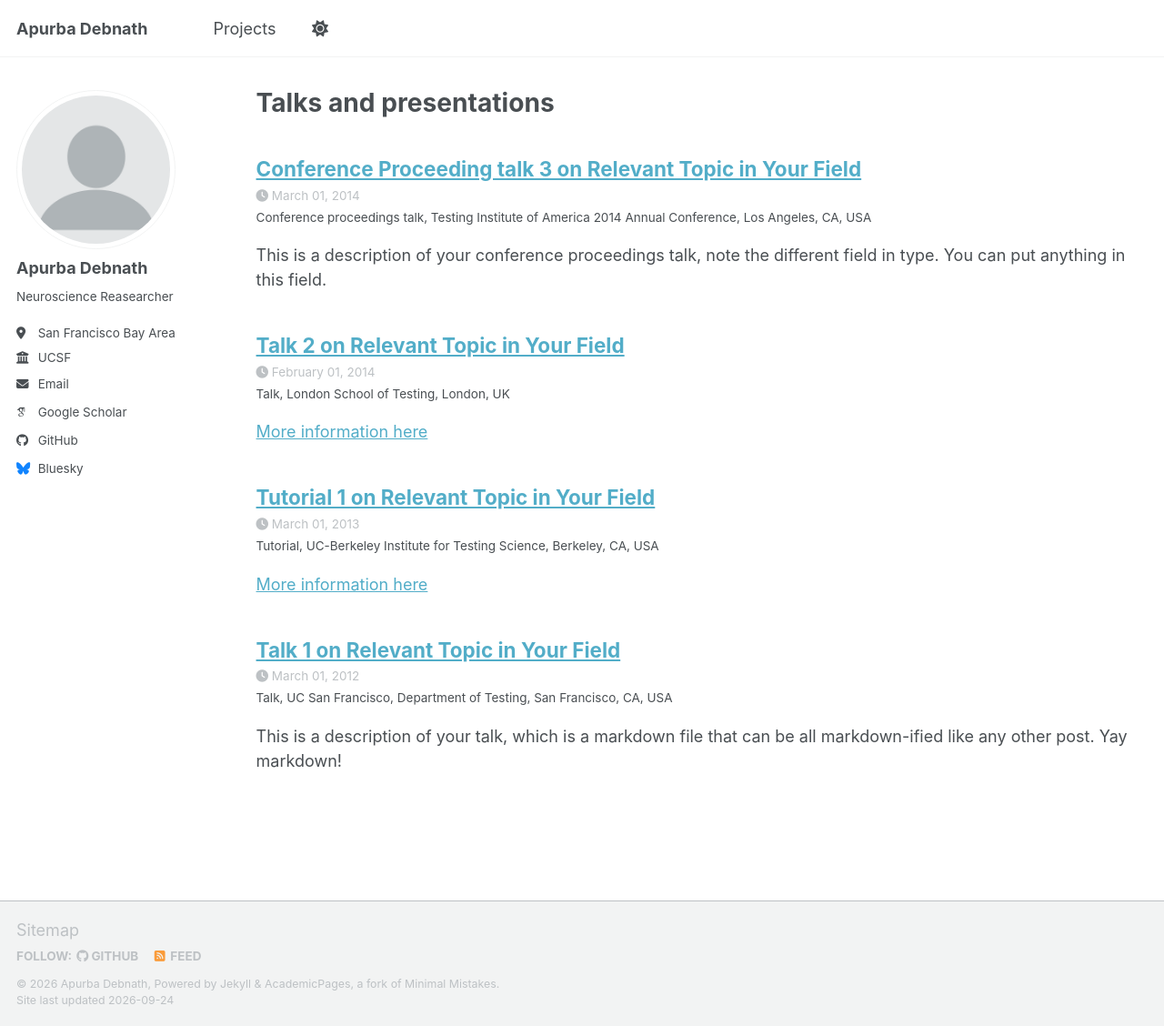
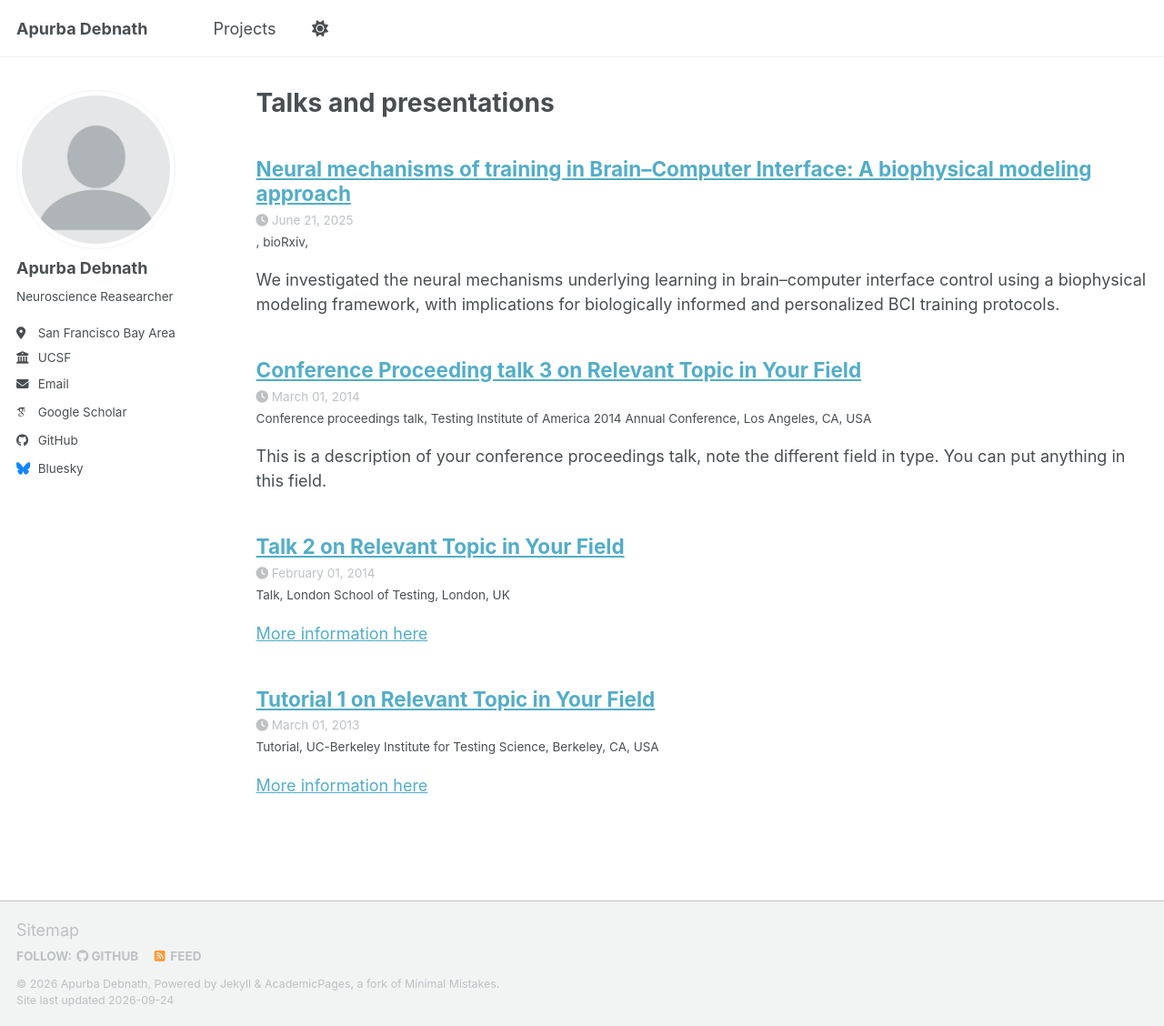
Before and after one commit to ApurbaApd/ApurbaApd.github.io, a Jekyll site: the page built from _pages/projects.html, in a window 1280 px wide and 1128 px high. Shown: the whole window at 91% size. Built offline with Jekyll 4.4.1, drawn with Linux system fonts in a browser that asks for light colours; some web fonts are replaced; a script bundle is joined from its source files by our own code; library files that are not in the unit come from our copies.

Commit message:
Revise talk details to publication entry
Updated talk information to reflect a publication on neural mechanisms in Brain–Computer Interfaces.

```diff
--- a/_talks/2012-03-01-talk-1.md
+++ b/_talks/2012-03-01-talk-1.md
@@ -1,11 +1,15 @@
 ---
-title: "Talk 1 on Relevant Topic in Your Field"
-collection: talks
-type: "Talk"
-permalink: /talks/2012-03-01-talk-1
-venue: "UC San Francisco, Department of Testing"
-date: 2012-03-01
-location: "San Francisco, CA, USA"
+title: "Neural mechanisms of training in Brain–Computer Interface: A biophysical modeling approach"
+collection: publications
+category: manuscripts
+permalink: /publication/2025-06-21-neural-mechanisms-bci
+excerpt: "We investigated the neural mechanisms underlying learning in brain–computer interface control using a biophysical modeling framework, with implications for biologically informed and personalized BCI training protocols."
+date: 2025-06-21
+venue: "bioRxiv"
+paperurl: "https://doi.org/10.1101/2025.06.21.660834"
+citation: 'Debnath, A., Venot, T., Corsi, M.-C., & Verma, P. (2025). <i>Neural mechanisms of training in Brain–Computer Interface: A biophysical modeling approach</i>. Under review. Preprint: https://doi.org/10.1101/2025.06.21.660834'
 ---
 
+
+
 This is a description of your talk, which is a markdown file that can be all markdown-ified like any other post. Yay markdown!
```
